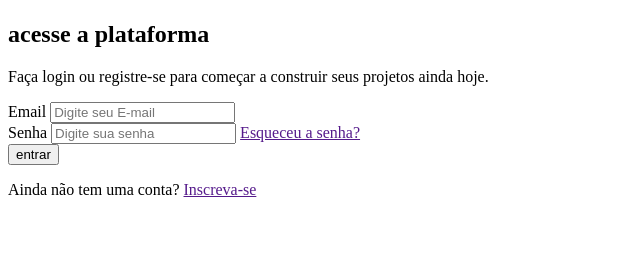
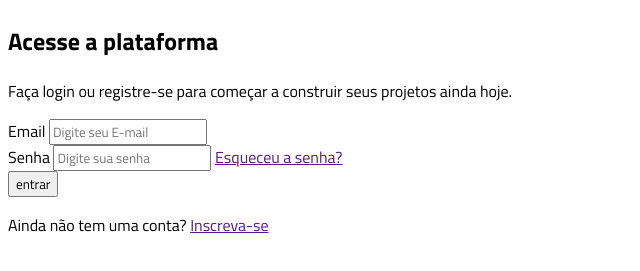
Before and after one commit to DaviMartins12C/project-vertigo, a plain HTML site: page index.html in a window 1280 px wide. Shown: the part 79-350 px from the top of the page, without its empty margins (0-640 px from the left). Drawn offline with Linux system fonts and the light colour scheme.

Commit message:
atualização-fonte da página

```diff
--- a/index.html
+++ b/index.html
@@ -1,23 +1,32 @@
 <!DOCTYPE html>
 <html lang="pt-BR">
+
 <head>
     <meta charset="UTF-8">
     <meta name="viewport" content="width=device-width, initial-scale=1.0">
     <link rel="stylesheet" href="style.css">
+    <link rel="preconnect" href="https://fonts.googleapis.com">
+    <link rel="preconnect" href="https://fonts.gstatic.com" crossorigin>
+    <link href="https://fonts.googleapis.com/css2?family=Titillium+Web:wght@400;600;
+    700&display=swap" rel="stylesheet">
     <title>Vertigo</title>
 </head>
+
 <body>
     <header>
         <img src="./logo.png" alt="logo">
     </header>
-    <main><section class="descricao">
-        <h1>acesse a plataforma</h1>
+    <main>
+        <section class="descricao">
+            <h1>Acesse a plataforma</h1>
             <p>Faça login ou registre-se para começar a construir seus projetos ainda hoje.</p>
         </section>
+
         <section class="login">
             <form action="">
                 <div class="input-box"><label for="email">Email</label>
-        <input type="email" placeholder="Digite seu E-mail" id="email"></div>
+                    <input type="email" placeholder="Digite seu E-mail" id="email">
+                </div>
                 <div class="input-box"><label for="Senha">Senha</label>
                     <input type="password" placeholder="Digite sua senha" id="Senha">
                     <a href="">Esqueceu a senha?</a>
@@ -32,4 +41,5 @@
         </section>
     </main>
 </body>
+
 </html>
--- a/style.css
+++ b/style.css
@@ -0,0 +1,3 @@
+*{
+    font-family: 'Titillium Web', sans-serif;
+}
```
Lines whose indentation alone changed are shown as unchanged.
